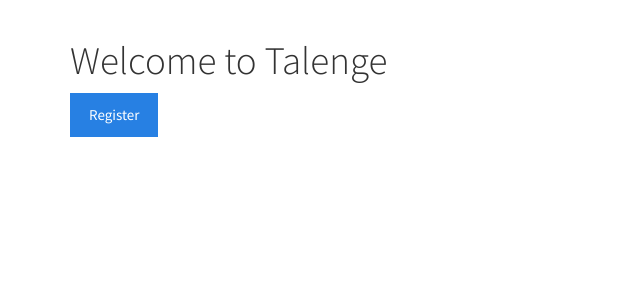
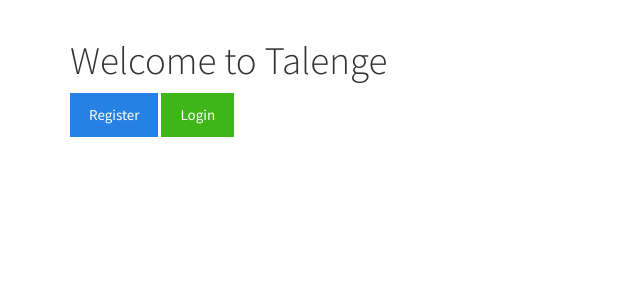
Before and after one commit to Sumith1896/talenge, a Django app: page / in a window 1280 px wide. Shown: the part 51-351 px from the top of the page, without its empty margins (0-640 px from the left). Run offline with Django 3.2, Linux system fonts and the light colour scheme; some libraries are stand-ins or nearby versions.

Commit message:
Added login functionality

```diff
--- a/requirements.txt
+++ b/requirements.txt
@@ -1,5 +1,5 @@
 Django==1.7.1
-Pillow==2.6.0
+Pillow==2.6.1
 argparse==1.2.1
 psycopg2==2.5.4
 wsgiref==0.1.2
--- a/talenge-project/authentication/urls.py
+++ b/talenge-project/authentication/urls.py
@@ -5,6 +5,6 @@
 urlpatterns = patterns('',
     url(r'^$', views.home, name='home'),
     url(r'^register/', views.register, name='register'),
-    #url(r'^login', views.authentication, name='login'),
+    url(r'^login', views.auth_login, name='auth_login'),
     #url(r'^logout', views.logout, name='logout'),
 )
--- a/talenge-project/authentication/views.py
+++ b/talenge-project/authentication/views.py
@@ -1,6 +1,8 @@
+from django.contrib.auth import authenticate, login
 from django.shortcuts import render, render_to_response
 from authentication.forms import UserForm, UserProfileForm
 from django.template import RequestContext
+from django.http import HttpResponseRedirect, HttpResponse
 
 def home(request):
     context = RequestContext(request)
@@ -65,3 +67,43 @@
     return render(request,
             'authentication/register.html',
             {'user_form': user_form, 'profile_form': profile_form, 'registered': registered} )
+
+def auth_login(request):
+    #Obtain the context for the user's request.
+    context = RequestContext(request)
+
+    # If the request is a HTTP POST, try to pull out the relevant information.
+    if request.method == 'POST':
+        # Gather the username and password provided by the user.
+        # This information is obtained from the login form.
+        username = request.POST['username']
+        password = request.POST['password']
+
+        # Use Django's machinery to attempt to see if the username/password
+        # combination is valid - a User object is returned if it is.
+        user = authenticate(username=username, password=password)
+
+        # If we have a User object, the details are correct.
+        # If None (Python's way of representing the absence of a value), no user
+        # with matching credentials was found.
+        if user:
+            # Is the account active? It could have been disabled.
+            if user.is_active:
+                # If the account is valid and active, we can log the user in.
+                # We'll send the user back to the homepage.
+                login(request, user)
+                return HttpResponseRedirect('/')
+            else:
+                # An inactive account was used - no logging in!
+                return HttpResponse("Your Talenge account is disabled.")
+        else:
+            # Bad login details were provided. So we can't log the user in.
+            print "Invalid login details: {0}, {1}".format(username, password)
+            return HttpResponse("Invalid login details supplied.")
+
+    # The request is not a HTTP POST, so display the login form.
+    # This scenario would most likely be a HTTP GET.
+    else:
+        # No context variables to pass to the template system, hence the
+        # blank dictionary object...
+        return render_to_response('authentication/login.html', {}, context)
--- a/talenge-project/templates/authentication/home.html
+++ b/talenge-project/templates/authentication/home.html
@@ -9,6 +9,7 @@
 <div class="container">
     <h1>Welcome to Talenge</h1>
     <a href="/register/" class="btn btn-primary">Register</a>
+    <a href="/login/" class="btn btn-success">Login</a>
 </div>
 
 {% endblock %}
```
Also changed, not shown: talenge-project/templates/authentication/login.html (added, +24 -0 lines), README.md, 12 other files.
